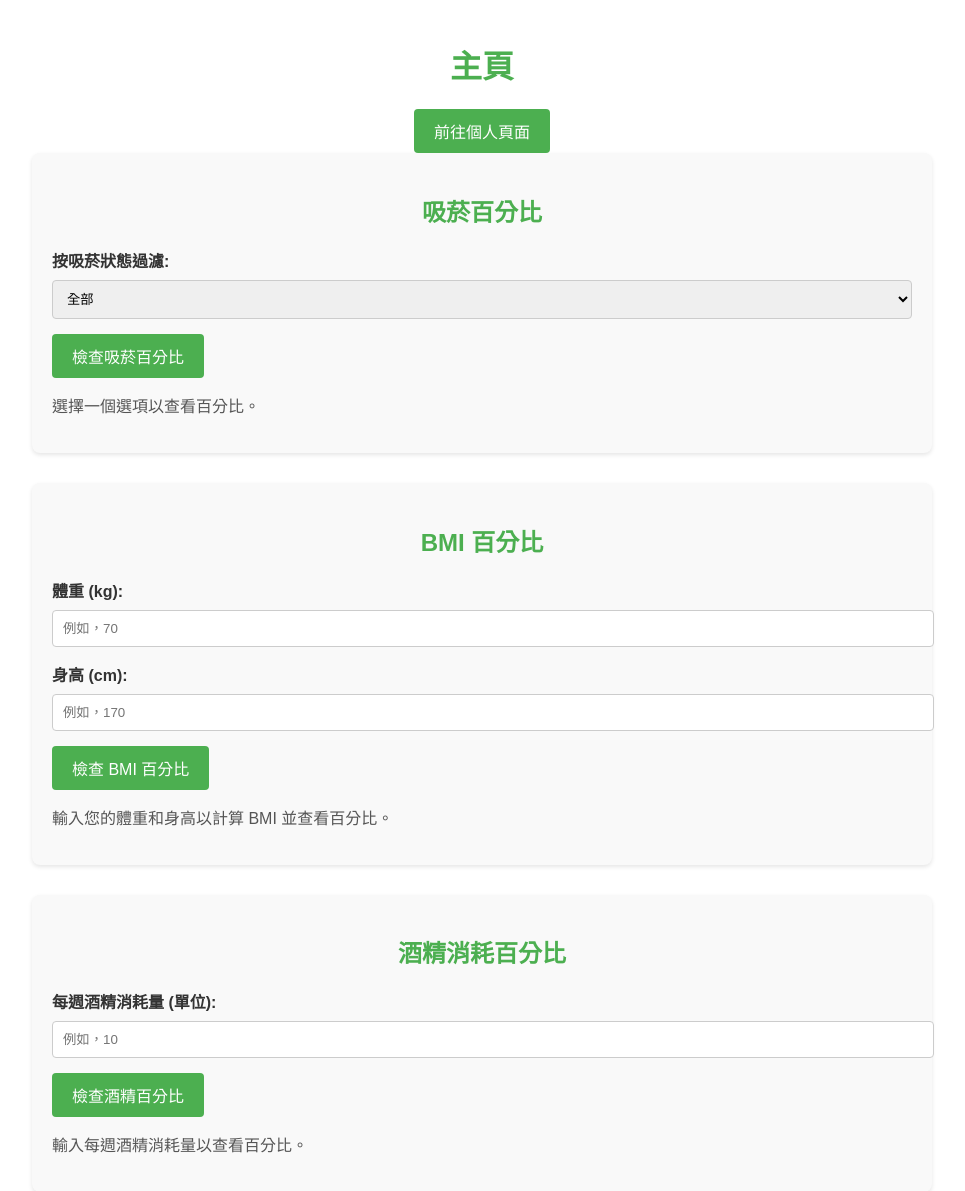
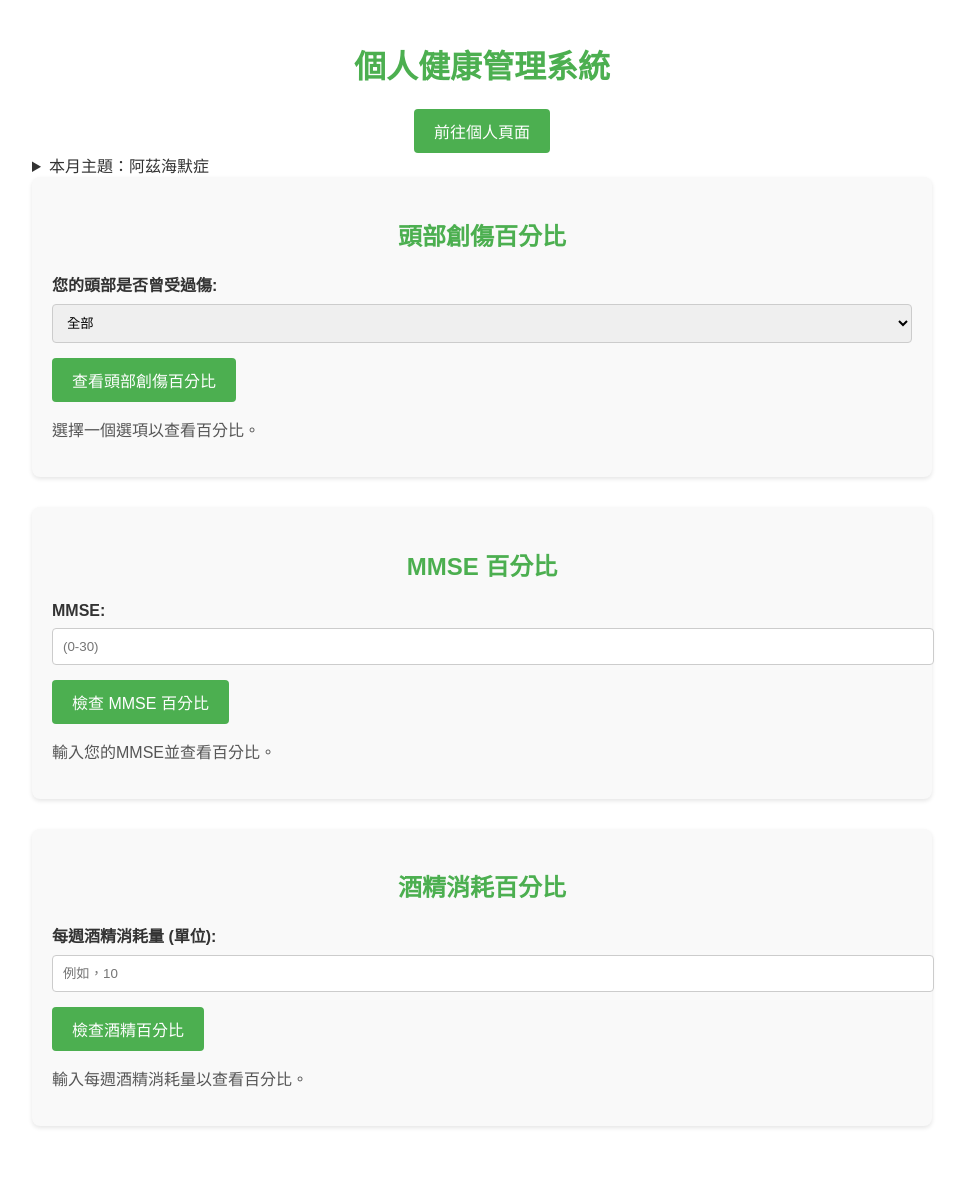
Before and after one commit to Gazn000/db_final_project, a Flask app: page /main_page in a window 1280 px wide. Shown: the top 1191 px of the page, without its empty margins (158-1123 px from the left). After the commit the page ends 1128 px from the top, so only its background shows below. Run offline with Flask 3, Linux system fonts and the light colour scheme; the visitor is signed in with stand-in values (Sample User, id 1).

Commit message:
Add files via upload

```diff
--- a/alzheimers.sql
+++ b/alzheimers.sql
@@ -1,28 +1,39 @@
-CREATE TABLE alzheimers (
-    PatientID INT PRIMARY KEY,          -- 病患編號，主鍵
-    Age INT,                            -- 年齡
-    Gender TINYINT,                 -- 性別
-    Ethnicity TINYINT,              -- 種族
-    EducationLevel TINYINT,         -- 教育程度
-    BMI FLOAT,                          -- BMI 值
-    Smoking TINYINT,                -- 是否吸菸
-    AlcoholConsumption FLOAT,     -- 酒精消耗
-    PhysicalActivity FLOAT,       -- 身體活動
-    DietQuality FLOAT,            -- 飲食品質
+CREATE TABLE alzheimers_diagnosed (
+    PatientID INT PRIMARY KEY,
+    Age INT,
+    Gender TINYINT,
+    Ethnicity TINYINT,
+    EducationLevel TINYINT,
+    BMI FLOAT,
+    Smoking TINYINT,
+    AlcoholConsumption FLOAT,
+    PhysicalActivity FLOAT,
+    DietQuality FLOAT,
     SleepQuality FLOAT,
     FamilyHistoryAlzheimers TINYINT,
     CardiovascularDisease FLOAT,
     Diabetes FLOAT,
     Depression TINYINT,
-    DeadInjury TINYINT,
-    Hypertension TINYINT
+    HeadInjury TINYINT,
+    Hypertension TINYINT,
+    Diagnosis TINYINT,
+    MMSE INT
 );
 
-LOAD DATA INFILE '/mnt/c/Users/judy7/OneDrive/Desktop/Sophomore/db/final_project_code/alzheimers_disease_data.csv' -- 記得替換為實際檔案路徑
-INTO TABLE patients
+
+-- Step 1: 加載數據到中間表
+CREATE TABLE alzheimers_raw LIKE alzheimers_diagnosed;
+
+LOAD DATA INFILE '/mnt/c/Users/judy7/OneDrive/Desktop/Sophomore/db/final_project_code/alzheimers_disease_data.csv'
+INTO TABLE alzheimers_raw
 FIELDS TERMINATED BY ','
 ENCLOSED BY '"'
 LINES TERMINATED BY '\n'
 IGNORE 1 ROWS
-(PatientID, Age, Gender, Ethnicity, EducationLevel, BMI, Smoking, AlcoholConsumption, PhysicalActivity, DietQuality, @SleepQuality, @FamilyHistoryAlzheimers, @CardiovascularDisease, @Diabetes, @Depression, @HeadInjury, @Hypertension, @SystolicBP, @DiastolicBP, @CholesterolTotal, @CholesterolLDL, @CholesterolHDL, @CholesterolTriglycerides, @MMSE, @FunctionalAssessment, @MemoryComplaints, @BehavioralProblems, @ADL, @Confusion, @Disorientation, @PersonalityChanges, @DifficultyCompletingTasks, @Forgetfulness, @Diagnosis, @DoctorInCharge)
+(PatientID, Age, Gender, Ethnicity, EducationLevel, BMI, Smoking, AlcoholConsumption, PhysicalActivity, DietQuality, SleepQuality, FamilyHistoryAlzheimers, @CardiovascularDisease, @Diabetes, Depression, HeadInjury, Hypertension, @SystolicBP, @DiastolicBP, @CholesterolTotal, @CholesterolLDL, @CholesterolHDL, @CholesterolTriglycerides, MMSE, @FunctionalAssessment, @MemoryComplaints, @BehavioralProblems, @ADL, @Confusion, @Disorientation, @PersonalityChanges, @DifficultyCompletingTasks, @Forgetfulness, Diagnosis, @DoctorInCharge);
+
+-- Step 2: 篩選數據到診斷表
+INSERT INTO alzheimers_diagnosed
+SELECT *
+FROM alzheimers_raw
 WHERE Diagnosis = 1;
--- a/main.py
+++ b/main.py
@@ -535,8 +535,8 @@ def update_data():
 
 @app.route("/get_percentage", methods=['GET'])
 def get_percentage():
-    smoke = request.args.get('smoke')
-    if smoke not in ["0", "1"]:
+    HeadInjury = request.args.get('HeadInjury')
+    if HeadInjury not in ["0", "1"]:
         return jsonify({"error": "Invalid input. Please select 0 or 1."}), 400
 
     try:
@@ -544,11 +544,11 @@ def get_percentage():
         cursor = conn.cursor(dictionary=True)
 
         # 獲取總人數
-        cursor.execute("SELECT COUNT(*) AS total_count FROM alzheimers")
+        cursor.execute("SELECT COUNT(*) AS total_count FROM alzheimers_diagnosed")
         total_count = cursor.fetchone()['total_count']
 
         # 獲取符合條件的人數
-        cursor.execute("SELECT COUNT(*) AS matching_count FROM alzheimers WHERE Smoking = %s", (smoke,))
+        cursor.execute("SELECT COUNT(*) AS matching_count FROM alzheimers_diagnosed WHERE HeadInjury = %s", (HeadInjury,))
         matching_count = cursor.fetchone()['matching_count']
 
         # 計算百分比
@@ -569,37 +569,33 @@ def get_percentage():
         if 'conn' in locals():
             conn.close()
 
-@app.route("/get_bmi_percentage", methods=['GET'])
-def get_bmi_percentage():
+@app.route("/get_MMSE_percentage", methods=['GET'])
+def get_MMSE_percentage():
     try:
-        weight = float(request.args.get('weight', 0))
-        height = float(request.args.get('height', 0))
-        if weight <= 0 or height <= 0:
-            return jsonify({"error": "Invalid weight or height."}), 400
-
-        height_m = height / 100
-        bmi = weight / (height_m ** 2)
+        MMSE = float(request.args.get('MMSE', 0))
+        if MMSE < 0 or MMSE > 30:
+            return jsonify({"error": "Invalid MMSE."}), 400
 
         conn = get_db_connection()
         cursor = conn.cursor(dictionary=True)
 
-        cursor.execute("SELECT COUNT(*) AS total_count FROM alzheimers")
+        cursor.execute("SELECT COUNT(*) AS total_count FROM alzheimers_diagnosed")
         total_count = cursor.fetchone()['total_count']
 
-        cursor.execute("SELECT COUNT(*) AS matching_count FROM alzheimers WHERE BMI <= %s", (bmi,))
+        cursor.execute("SELECT COUNT(*) AS matching_count FROM alzheimers_diagnosed WHERE MMSE <= %s", (MMSE,))
         matching_count = cursor.fetchone()['matching_count']
 
         percentage = (matching_count / total_count) * 100
 
         return jsonify({
-            "input_bmi": round(bmi, 2),
+            "input_MMSE": MMSE,
             "total_count": total_count,
             "matching_count": matching_count,
             "percentage": round(percentage, 2)
         })
 
     except ValueError:
-        return jsonify({"error": "Invalid input for weight or height."}), 400
+        return jsonify({"error": "Invalid input for MMSE."}), 400
 
     except mysql.connector.Error as err:
         return jsonify({"error": str(err)}), 500
@@ -620,10 +616,10 @@ def get_alcohol_percentage():
         conn = get_db_connection()
         cursor = conn.cursor(dictionary=True)
 
-        cursor.execute("SELECT COUNT(*) AS total_count FROM alzheimers")
+        cursor.execute("SELECT COUNT(*) AS total_count FROM alzheimers_diagnosed")
         total_count = cursor.fetchone()['total_count']
 
-        cursor.execute("SELECT COUNT(*) AS matching_count FROM patients WHERE AlcoholConsumption <= %s", (alcohol,))
+        cursor.execute("SELECT COUNT(*) AS matching_count FROM alzheimers_diagnosed WHERE AlcoholConsumption <= %s", (alcohol,))
         matching_count = cursor.fetchone()['matching_count']
 
         percentage = (matching_count / total_count) * 100
--- a/templates/main_page.html
+++ b/templates/main_page.html
@@ -5,7 +5,7 @@
 <head>
     <meta charset="UTF-8">
     <meta name="viewport" content="width=device-width, initial-scale=1.0">
-    <title>主頁</title>
+    <title>個人健康管理系統</title>
     <style>
         /* 全局樣式 */
         body {
@@ -129,22 +129,22 @@
         }
     </style>
     <script>
-        // 查詢吸菸百分比
-        function fetchSmokingPercentage() {
-            const smokeValue = document.getElementById("smoke").value;
+        // 查詢百分比
+        function fetchHeadInjuryPercentage() {
+            const HeadInjuryValue = document.getElementById("HeadInjury").value;
 
-            if (smokeValue === "") {
+            if (HeadInjuryValue === "") {
                 alert("請選擇有效選項。");
                 return;
             }
 
-            fetch(`/get_percentage?smoke=${smokeValue}`)
+            fetch(`/get_percentage?HeadInjury=${HeadInjuryValue}`)
                 .then(response => response.json())
                 .then(data => {
                     if (data.error) {
                         alert(data.error);
                     } else {
-                        document.getElementById("smokingResult").textContent =
+                        document.getElementById("HeadInjuryResult").textContent =
                             `有 ${data.percentage}% 的人與您相同。`;
                     }
                 })
@@ -154,24 +154,23 @@
                 });
         }
 
-        // 查詢 BMI 百分比
-        function fetchBMIPercentage() {
-            const weight = document.getElementById("weight").value;
-            const height = document.getElementById("height").value;
+        // 查詢 MMSE 百分比
+        function fetchMMSEPercentage() {
+            const MMSE = document.getElementById("MMSE").value;
 
-            if (!weight || !height) {
-                alert("請輸入體重和身高。");
+            if (!MMSE) {
+                alert("請輸入MMSE");
                 return;
             }
 
-            fetch(`/get_bmi_percentage?weight=${weight}&height=${height}`)
+            fetch(`/get_MMSE_percentage?MMSE=${MMSE}`)
                 .then(response => response.json())
                 .then(data => {
                     if (data.error) {
                         alert(data.error);
                     } else {
-                        document.getElementById("bmiResult").textContent =
-                            `有${data.percentage}%的人在您BMI值以下`;
+                        document.getElementById("MMSEResult").textContent =
+                            `有${data.percentage}%的人在您MMSE值以下`;
                     }
                 })
                 .catch(error => {
@@ -209,35 +208,42 @@
 
 <body>
     <div class="container">
-        <h1>主頁</h1>
+        <h1>個人健康管理系統</h1>
 
         <!-- 返回個人頁面的連結 -->
         <div class="back-link">
             <a href="{{ url_for('personal') }}">前往個人頁面</a>
         </div>
-
-        <!-- 吸菸百分比查詢 -->
-        <div class="section">
-            <h2>吸菸百分比</h2>
-            <label for="smoke">按吸菸狀態過濾:</label>
-            <select name="smoke" id="smoke">
-                <option value="">全部</option>
-                <option value="0">否 (0)</option>
-                <option value="1">是 (1)</option>
-            </select>
-            <button type="button" onclick="fetchSmokingPercentage()">檢查吸菸百分比</button>
-            <p id="smokingResult" class="result">選擇一個選項以查看百分比。</p>
+        <div>
+            <details>
+                <summary>本月主題：阿茲海默症</summary>
+                <p>阿茲海默症（Alzheimer's Disease，簡稱 AD）是一種神經退行性疾病，主要影響大腦的記憶、思維和行為功能。它是最常見的<strong>癡呆症（Dementia）</strong>類型，佔所有癡呆症病例的 60%-80%。該病以逐漸進展的方式損害患者的日常生活能力，目前尚無法治癒。</p>
+                <p>MMSE 是一種測試工具，用於快速評估認知障礙。</p>
+                <a href="https://www.tnhosp.mohw.gov.tw/warehouse/%7B39106C47-FD51-43B7-AE4D-06F761C961D8%7D/MMSE%E8%AA%8D%E7%9F%A5%E5%8A%9F%E8%83%BD%E8%A9%95%E4%BC%B0%E9%87%8F%E8%A1%A8.pdf">MMSE量表</a>
+                <p>試著跟下方程式互動</p>
+            </details>
         </div>
 
-        <!-- BMI 百分比查詢 -->
+        <!-- 頭部創傷百分比查詢 -->
         <div class="section">
-            <h2>BMI 百分比</h2>
-            <label for="weight">體重 (kg):</label>
-            <input type="number" id="weight" name="weight" step="0.1" placeholder="例如，70">
-            <label for="height">身高 (cm):</label>
-            <input type="number" id="height" name="height" step="0.1" placeholder="例如，170">
-            <button type="button" onclick="fetchBMIPercentage()">檢查 BMI 百分比</button>
-            <p id="bmiResult" class="result">輸入您的體重和身高以計算 BMI 並查看百分比。</p>
+            <h2>頭部創傷百分比</h2>
+            <label for="HeadInjury">您的頭部是否曾受過傷:</label>
+            <select name="HeadInjury" id="HeadInjury">
+                <option value="">全部</option>
+                <option value="0">否</option>
+                <option value="1">是</option>
+            </select>
+            <button type="button" onclick="fetchHeadInjuryPercentage()">查看頭部創傷百分比</button>
+            <p id="HeadInjuryResult" class="result">選擇一個選項以查看百分比。</p>
+        </div>
+
+        <!-- MMSE 百分比查詢 -->
+        <div class="section">
+            <h2>MMSE 百分比</h2>
+            <label for="MMSE">MMSE:</label>
+            <input type="number" id="MMSE" name="MMSE" step="0.1" placeholder="(0-30)">
+            <button type="button" onclick="fetchMMSEPercentage()">檢查 MMSE 百分比</button>
+            <p id="MMSEResult" class="result">輸入您的MMSE並查看百分比。</p>
         </div>
 
         <!-- 酒精消耗百分比查詢 -->
```
Also changed, not shown: alzheimers_disease_data.csv (added), 3 other files.
